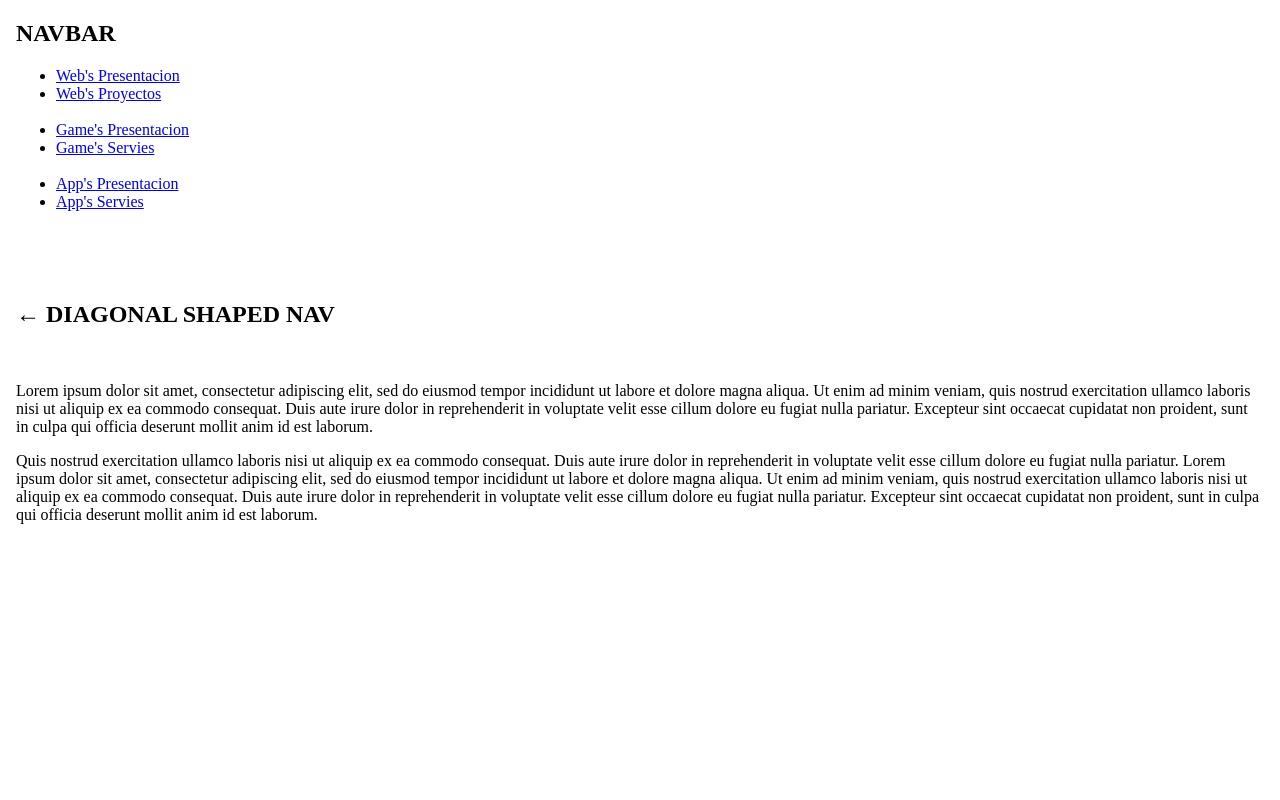
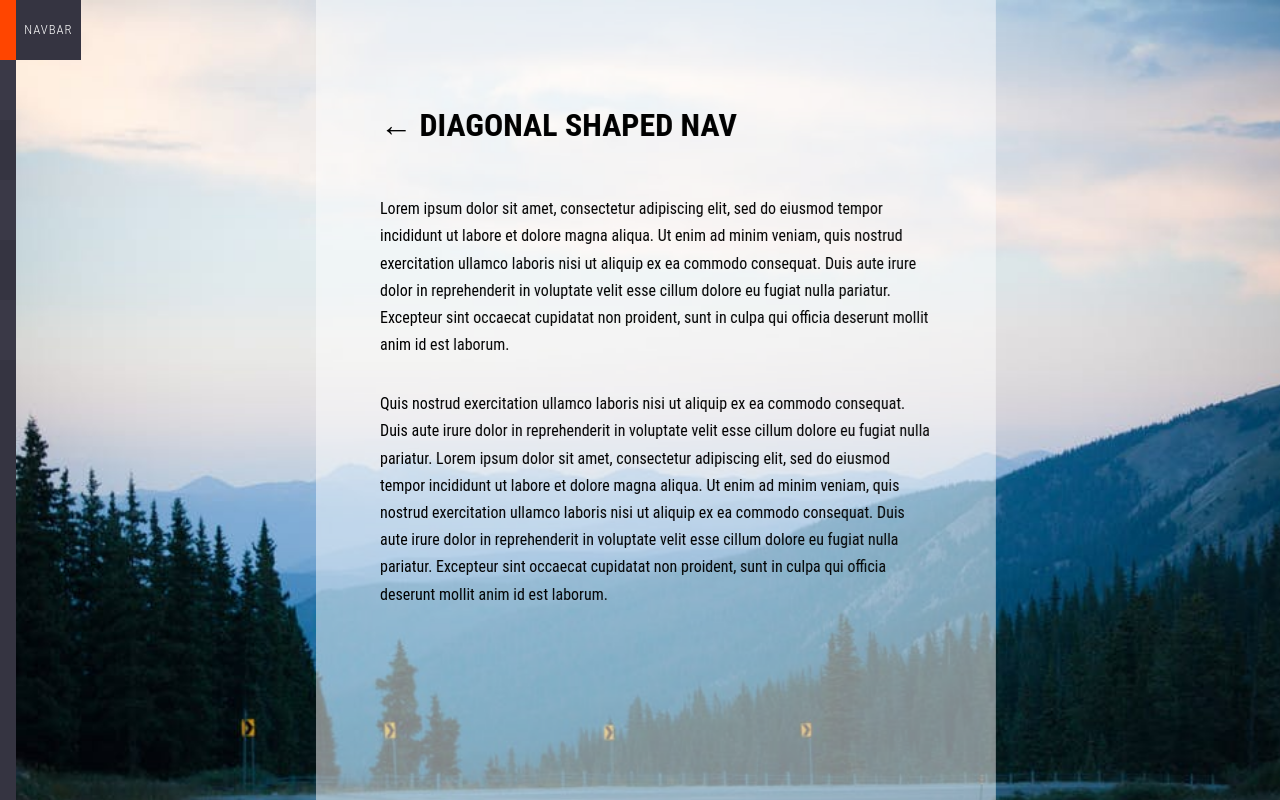
Before and after one commit to Fozzy3/Portafolio, an Angular app: page /web in a window 1280 px wide. Built offline with nearby package versions, Linux system fonts and the light colour scheme.

Commit message:
Estilos desordenados, servicio de navbar realizado

```diff
--- a/src/app/app.component.html
+++ b/src/app/app.component.html
@@ -1,6 +1,5 @@
 
-<body>
-  <nav ngClass="{'menu-active': navbarFlag, 'menu-hover': !navbarFlag}" (click)="serviceNavBar.flagNavbar('Hola')">
+  <nav [ngClass]="{'menu-active': serviceNavBar.navBarState, 'menu-hover': !serviceNavBar.navBarState}" (click)="serviceNavBar.flagNavbar()">
     <h1>NAVBAR</h1>
     <ul>
       <li><a routerLink="/web/presentacion">Web's Presentacion</a></li>
@@ -15,4 +14,3 @@
   </nav>
 
   <router-outlet></router-outlet>
-</body>
--- a/src/app/app.component.scss
+++ b/src/app/app.component.scss
@@ -0,0 +1,125 @@
+nav, main {
+  transition: transform 150ms ease-out;
+}
+nav {
+  z-index: 100;
+  position: absolute;
+  top: 0;
+  left: 0;
+  bottom: 0;
+  width: 16em;
+  background-color: #353441;
+  transform: translateX(-16em);
+}
+nav.menu-active {
+  transform: translateX(0);
+}
+nav.menu-hover {
+  transform: translateX(-15em);
+}
+nav h1 {
+  z-index: 100;
+  display: block;
+  position: absolute;
+  top: 0;
+  right: -65px;
+  height: 60px;
+  width: 65px;
+  line-height: 60px;
+  font-size: 0.8em;
+  font-weight: 300;
+  letter-spacing: 1px;
+  color: #fff;
+  text-transform: uppercase;
+  text-align: center;
+  background-color: #353441;
+  cursor: pointer;
+}
+nav h1:hover {
+  color: #353441;
+  background: #fff;
+}
+nav ul {
+  margin: 0;
+  padding: 0;
+}
+nav li {
+  display: inline-block;
+  padding: 0 1em;
+  width: 100%;
+  height: 60px;
+  color: #9dc6d1;
+  line-height: 60px;
+  background-color: #353441;
+    transition: all 0.5s ease-in;
+}
+nav li:nth-of-type(2n) {
+  background-color: #3a3947;
+}
+nav li:hover {
+  background: ORANGERED;
+    color: white;
+
+}
+main {
+  z-index: 0;
+  position: absolute;
+  top: 0;
+  left: 0;
+  bottom: 0;
+  right: 0;
+  display: flex;
+  align-items: center;
+  overflow: hidden;
+  background-image: url(../assets/ji.jpeg);
+  transform-origin: 0% 50%;
+    background-size: cover;
+}
+main:after {
+  content: '';
+  display: block;
+  position: absolute;
+  z-index: 1;
+  top: 0;
+  left: 0;
+  bottom: 0;
+  right: 0;
+  background: linear-gradient(to right, transparent, rgba(33, 33, 45, .5));
+  visibility: hidden;
+  opacity: 0;
+  transition: opacity 150ms ease-out, visibility 0s 150ms;
+}
+main.menu-active {
+  border-radius: 0.001px;
+  transform: translateX(16em) rotateY(15deg);
+}
+main.menu-active:after {
+  visibility: visible;
+  opacity: 1;
+  transition: opacity 150ms ease-out, visibility 0s;
+}
+main.menu-hover {
+  border-radius: 0.001px;
+  transform: translateX(1em) rotateY(1deg);
+}
+main section {
+  position: absolute;
+  top: 0;
+  left: 0;
+  bottom: 0;
+  right: 0;
+  margin: auto;
+  padding: 1em 4em;
+  max-width: 680px;
+  overflow: auto;
+  background-color: rgba(255, 255, 255, .5);
+}
+section h1 {
+  font-weight: 800;
+  text-transform: uppercase;
+  font-size: 2em;
+}
+section p {
+  display: inline-block;
+  margin: 16px 0;
+}
--- a/src/app/navBar.service.ts
+++ b/src/app/navBar.service.ts
@@ -6,9 +6,43 @@ import { Injectable } from '@angular/core';
 export class ClientesService {
 
   constructor() { }
+   navBarState: Boolean = false;
 
-  flagNavbar(message : String){
-    alert(message);
+
+  flagNavbar(){
+    if(this.navBarState == true){
+        console.log("Era true y se Volvio False")
+        this.navBarState = false;
+    }else if(this.navBarState == false){
+      console.log("Era False y se Volvio True")
+      this.navBarState = true;
+    }else{
+      console.log("Ninguna")
+    }
   }
 
+  /* let nav = $('nav')
+    let  menu = $('nav h1'),
+      main = $('main'),
+
+    menu.on('click', function() {
+      open = !open ? true : false;
+      nav.toggleClass('menu-active');
+      main.toggleClass('menu-active');
+      nav.removeClass('menu-hover');
+      main.removeClass('menu-hover');
+      console.log(open);
+    });
+    menu.hover(
+      function() {
+        if (!open) {
+          nav.addClass('menu-hover');
+          main.addClass('menu-hover');
+        }
+      }, function() {
+        nav.removeClass('menu-hover');
+        main.removeClass('menu-hover');
+      }
+    );*/
+
 }
--- a/src/app/web/pages/presentacion/presentacion.component.html
+++ b/src/app/web/pages/presentacion/presentacion.component.html
@@ -1,7 +1,7 @@
-<main ngClass="{'menu-active': navbarFlag, 'menu-hover': !navbarFlag}">
+<main [ngClass]="{'menu-active': serviceNavBar.navBarState, 'menu-hover': !serviceNavBar.navBarState}">
   <section>
    <br><br><br>
-    <h1 (click)="serviceNavBar.flagNavbar('Adios')">&larr; DIAGONAL SHAPED NAV</h1>
+    <h1 (click)="serviceNavBar.flagNavbar()">&larr; DIAGONAL SHAPED NAV</h1>
     <br>
     <p>Lorem ipsum dolor sit amet, consectetur adipiscing elit, sed do eiusmod tempor incididunt ut labore et dolore magna aliqua. Ut enim ad minim veniam, quis nostrud exercitation ullamco laboris nisi ut aliquip ex ea commodo consequat. Duis aute irure dolor in reprehenderit in voluptate velit esse cillum dolore eu fugiat nulla pariatur. Excepteur sint occaecat cupidatat non proident, sunt in culpa qui officia deserunt mollit anim id est laborum.</p>
 
--- a/src/app/web/pages/presentacion/presentacion.component.scss
+++ b/src/app/web/pages/presentacion/presentacion.component.scss
@@ -1,4 +1,67 @@
-/*main {
+nav, main {
+  transition: transform 150ms ease-out;
+}
+nav {
+  z-index: 100;
+  position: absolute;
+  top: 0;
+  left: 0;
+  bottom: 0;
+  width: 16em;
+  background-color: #353441;
+  transform: translateX(-16em);
+}
+nav.menu-active {
+  transform: translateX(0);
+}
+nav.menu-hover {
+  transform: translateX(-15em);
+}
+nav h1 {
+  z-index: 100;
+  display: block;
+  position: absolute;
+  top: 0;
+  right: -65px;
+  height: 60px;
+  width: 65px;
+  line-height: 60px;
+  font-size: 0.8em;
+  font-weight: 300;
+  letter-spacing: 1px;
+  color: #fff;
+  text-transform: uppercase;
+  text-align: center;
+  background-color: #353441;
+  cursor: pointer;
+}
+nav h1:hover {
+  color: #353441;
+  background: #fff;
+}
+nav ul {
+  margin: 0;
+  padding: 0;
+}
+nav li {
+  display: inline-block;
+  padding: 0 1em;
+  width: 100%;
+  height: 60px;
+  color: #9dc6d1;
+  line-height: 60px;
+  background-color: #353441;
+    transition: all 0.5s ease-in;
+}
+nav li:nth-of-type(2n) {
+  background-color: #3a3947;
+}
+nav li:hover {
+  background: ORANGERED;
+    color: white;
+
+}
+main {
   z-index: 0;
   position: absolute;
   top: 0;
@@ -8,8 +71,9 @@
   display: flex;
   align-items: center;
   overflow: hidden;
+  background-image: url(../../../../assets/ji.jpeg);
   transform-origin: 0% 50%;
-  background-size: cover;
+    background-size: cover;
 }
 main:after {
   content: '';
@@ -59,4 +123,3 @@ section p {
   display: inline-block;
   margin: 16px 0;
 }
-*/
--- a/src/app/web/pages/presentacion/presentacion.component.ts
+++ b/src/app/web/pages/presentacion/presentacion.component.ts
@@ -1,5 +1,6 @@
 import { Component } from '@angular/core';
 import {ClientesService } from '../../../navBar.service'
+
 
 @Component({
   selector: 'app-presentacion',
--- a/src/index.html
+++ b/src/index.html
@@ -10,4 +10,24 @@
 <body>
   <app-root></app-root>
 </body>
+
+<style>
+html, body {
+  height: 100%;
+}
+* {
+  box-sizing: border-box;
+    margin: 0;
+    padding: 0;
+}
+body {
+   font-family: 'Roboto Condensed', sans-serif;
+  line-height: 1.7;
+  perspective-origin: 0% 50%;
+  perspective: 800px;
+  background: #21212d;
+
+}
+
+</style>
 </html>
```
Also changed, not shown: src/app/app.component.ts (+0 -25 lines), src/assets/ji.jpeg (added).
